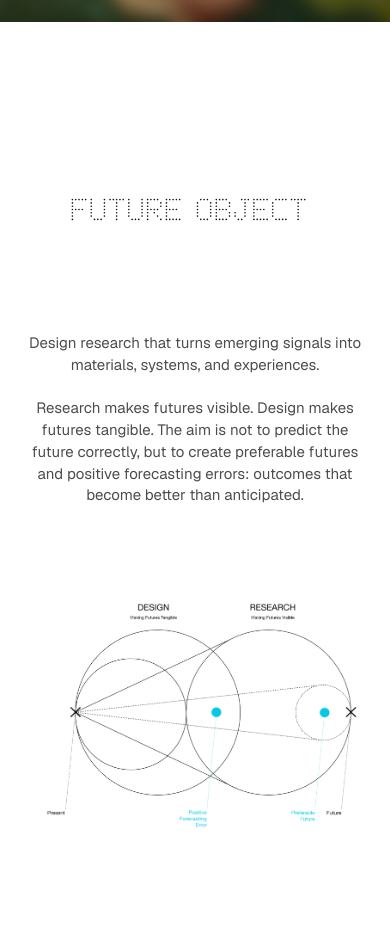
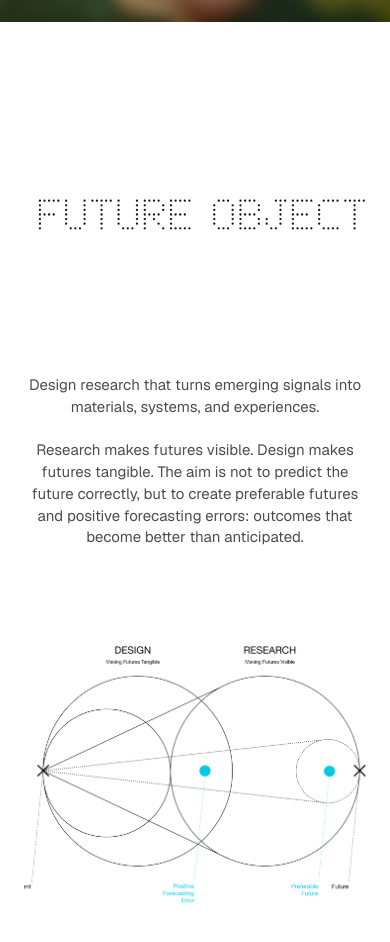
Before and after one commit to hannapoky-arch/parkhanna_portfolio, a Next.js app: page / in a window 390 px wide. Shown: the part 822-1764 px from the top of the page. Built offline with nearby package versions, Linux system fonts and the light colour scheme.

Commit message:
Update page.tsx
layoutchanged4

```diff
--- a/app/page.tsx
+++ b/app/page.tsx
@@ -198,8 +198,8 @@ export default function Home() {
         id="manifest"
         className="min-h-screen bg-white px-6 py-28 md:px-10 md:py-36"
       >
-        <div className="mx-auto mb-12 flex min-h-[150px] w-full max-w-full items-center justify-center overflow-hidden md:mb-32 md:min-h-[300px] md:max-w-6xl">
-        <div className="origin-center scale-[0.33] md:scale-100">
+        <div className="mx-auto mb-20 flex min-h-[160px] w-full max-w-full items-center justify-center overflow-hidden md:mb-32 md:min-h-[300px] md:max-w-6xl">
+        <div className="origin-center translate-x-4 scale-[0.46] md:translate-x-0 md:scale-100">
         <WordMorph />
 
   </div>
@@ -221,7 +221,7 @@ export default function Home() {
 
     src="/future-diagram.png"
     alt="future diagram"
-    className="w-full object-contain"
+    className="w-[115%] max-w-none -translate-x-10 object-contain md:w-full md:max-w-full md:translate-x-0"
 
   />
 
```
